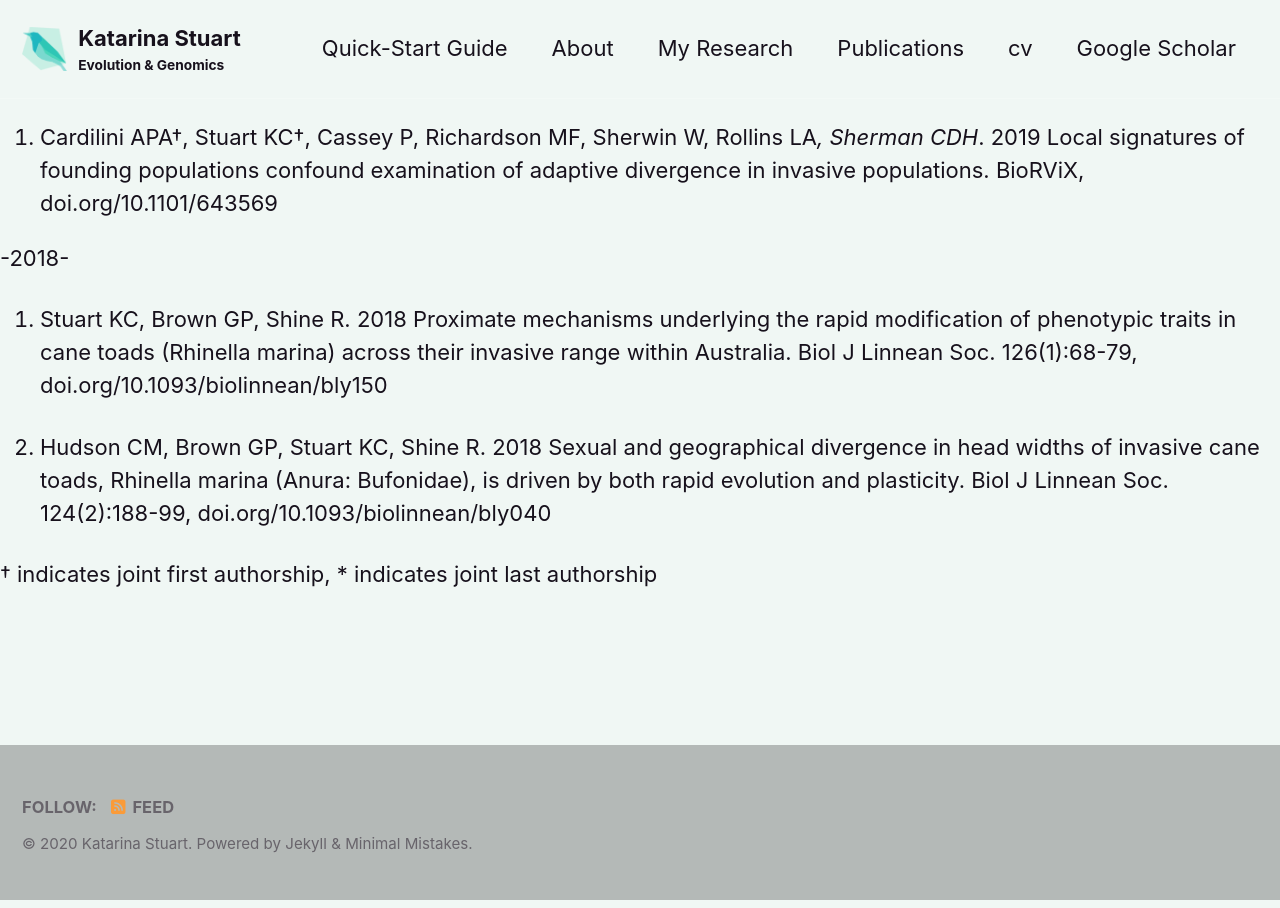
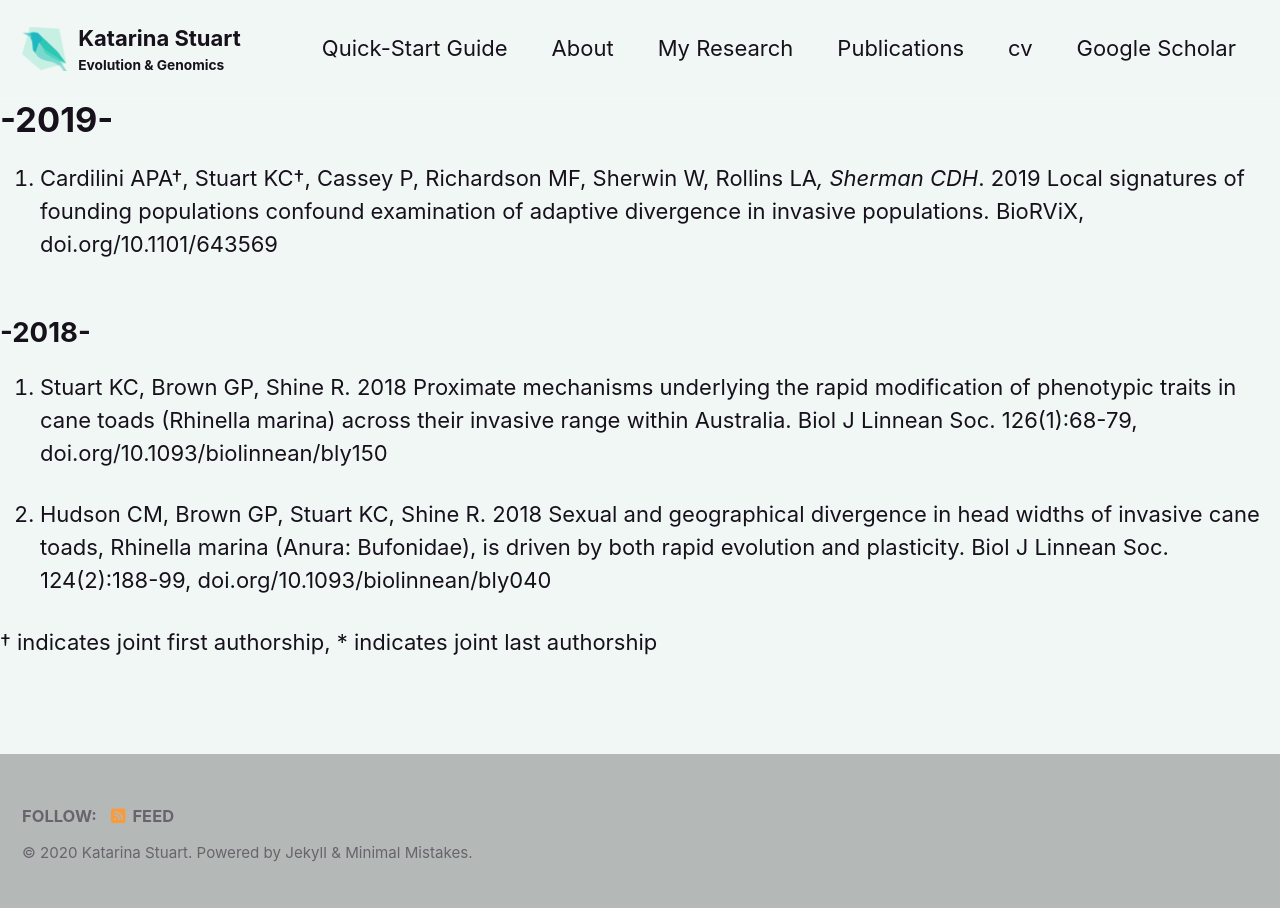
Before and after one commit to katarinastuart/katarinastuart.github.io, a Jekyll site: the page built from _pages/publications.md, in a window 1280 px wide. Built offline with Jekyll 4.4.1, drawn with Linux system fonts in a browser that asks for light colours; cached includes are drawn as plain includes; nearby versions of some CDN libraries; our own code applies the rules of GitHub Pages for plain Markdown files.

Commit message:
Update publications.md

```diff
--- a/_pages/publications.md
+++ b/_pages/publications.md
@@ -14,9 +13,10 @@ defaults:
 
 ---
 
+<h1>-2019-</h1>
 3. Cardilini APA†, Stuart KC†, Cassey P, Richardson MF, Sherwin W, Rollins LA*, Sherman CDH*. 2019 Local signatures of founding populations confound examination of adaptive divergence in invasive populations. BioRViX, doi.org/10.1101/643569
 
--2018-
+<h2>-2018-</h2>
 2. Stuart KC, Brown GP, Shine R. 2018 Proximate mechanisms underlying the rapid modification of phenotypic traits in cane toads (Rhinella marina) across their invasive range within Australia. Biol J Linnean Soc. 126(1):68-79, doi.org/10.1093/biolinnean/bly150
 
 1. Hudson CM, Brown GP, Stuart KC, Shine R. 2018 Sexual and geographical divergence in head widths of invasive cane toads, Rhinella marina (Anura: Bufonidae), is driven by both rapid evolution and plasticity. Biol J Linnean Soc. 124(2):188-99, doi.org/10.1093/biolinnean/bly040
```
Also changed, not shown: other parts of _pages/publications.md (+1 -2 lines).
